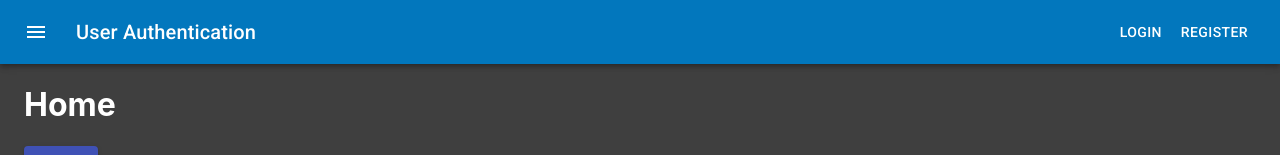
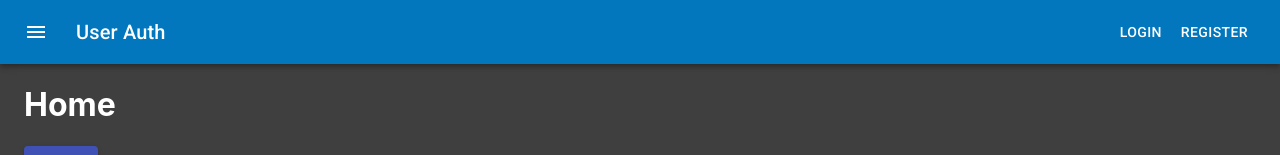
Before and after one commit to JosephThomasVasquez/Node-PostgreSQL-Auth, a React (Create React App) app in the folder client/: page / in a window 1280 px wide. Shown: the top 155 px of the page. Built offline with nearby package versions, Linux system fonts and the light colour scheme.

Commit message:
Added link to title to route back to home

```diff
--- a/client/src/components/NavBar.js
+++ b/client/src/components/NavBar.js
@@ -61,7 +61,9 @@ const NavBar = () => {
           </IconButton>
 
           <Typography variant="h6" className={classes.title}>
-            User Authentication
+            <Link href="/" color="inherit" className="nav-link">
+              User Auth
+            </Link>
           </Typography>
 
           <Button color="inherit" onClick={handleOpen}>
@@ -79,7 +81,6 @@ const NavBar = () => {
               </Link>
             </Typography>
           </Button>
-
         </Toolbar>
         {/* <ModalDialog open={open} handleClose={handleClose} /> */}
       </AppBar>
```
